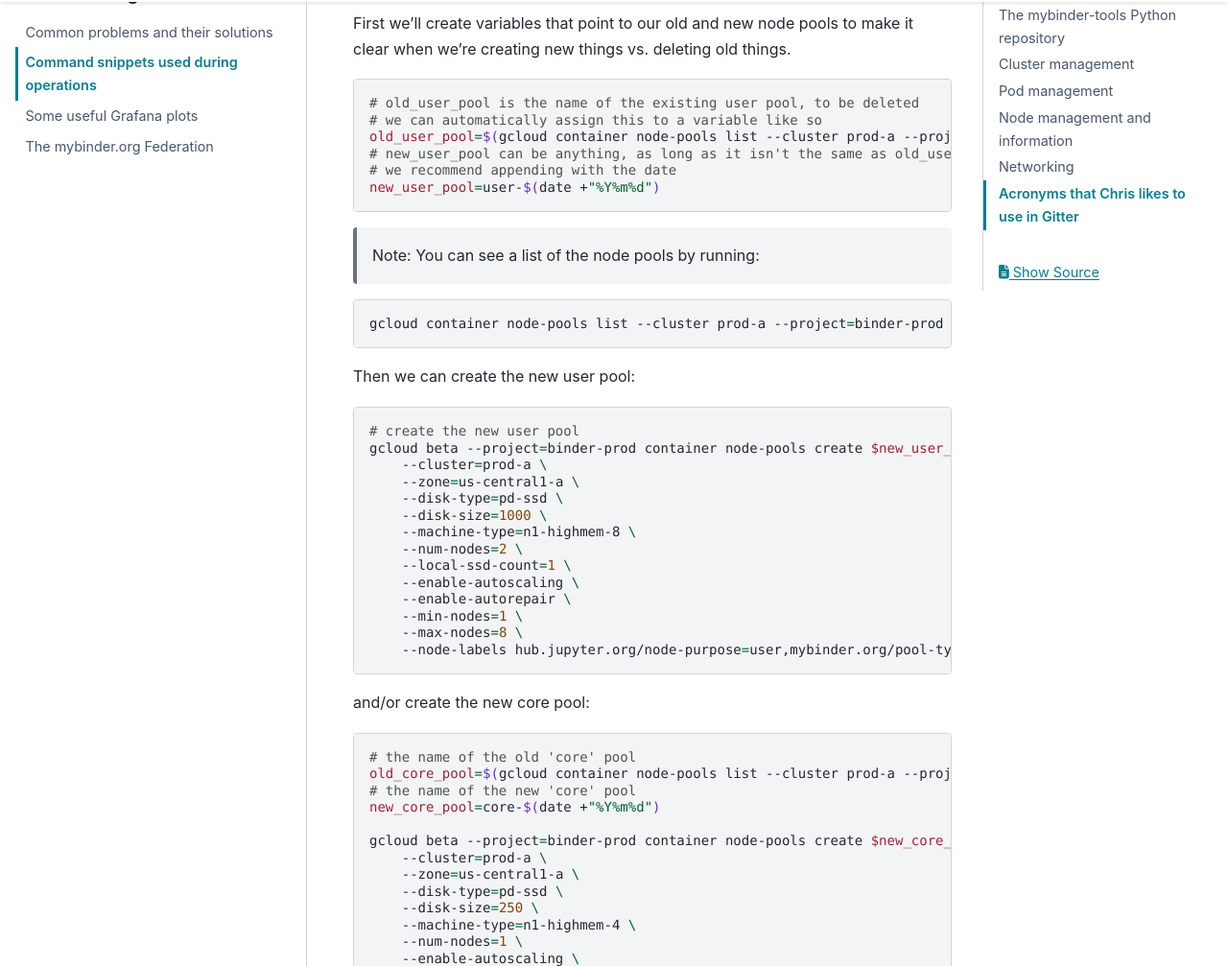
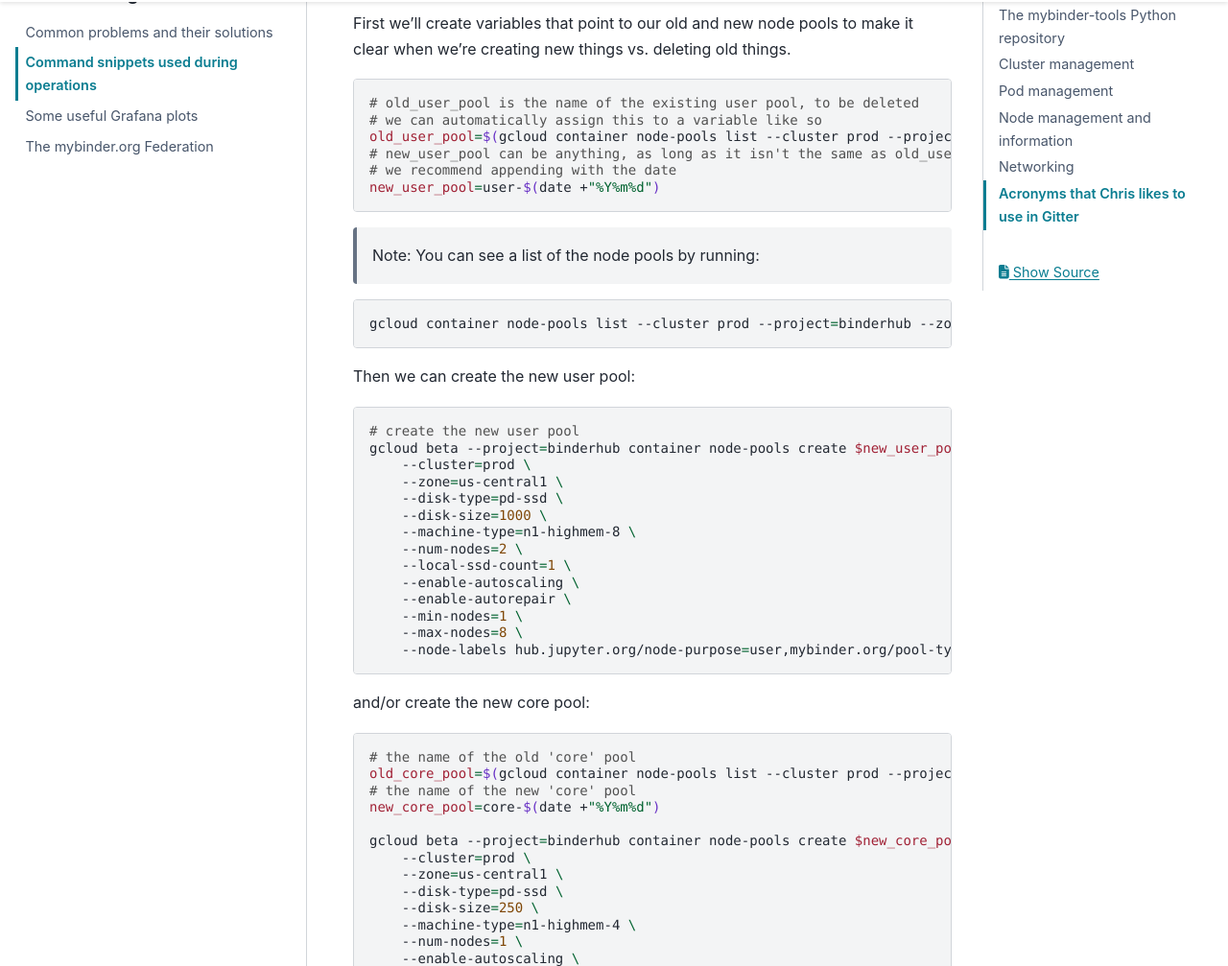
Before and after one commit to jupyterhub/mybinder.org-deploy, a Sphinx documentation site: the page built from docs/source/operation_guide/command_snippets.md, in a window 1280 px wide and 1400 px high, scrolled down 3248 px. Shown: the part 126-1133 px from the top of the window at 96% size. Built offline with Sphinx 7.4.7 and the PyData theme 0.15.4, drawn with Linux system fonts in a browser that asks for light colours; some of the changed text lies outside the part shown.

Commit message:
Update GCP project and cluster refs
When we migrated Google projects, we now only have one, called
"binderhub", as opposed to two. The production cluster also has a
different name and is in a different zone to staging.

````diff
--- a/docs/source/operation_guide/command_snippets.md
+++ b/docs/source/operation_guide/command_snippets.md
@@ -36,8 +36,8 @@
 To upgrade the master version with `gcloud`:
 
 ```bash
-gcloud --project=binder-staging container clusters upgrade staging --master --zone=us-central1-a
-gcloud --project=binder-prod container clusters upgrade prod-a --master --zone=us-central1-a
+gcloud --project=binderhub container clusters upgrade staging --master --zone=us-central1-a
+gcloud --project=binderhub container clusters upgrade prod --master --zone=us-central1
 ```
 
 Now we can start the process of upgrading node versions, which takes more time.
@@ -65,7 +65,7 @@
 new_pool=pool-$(date +"%Y%m%d")
 
 
-gcloud --project=binder-staging container node-pools create $new_pool \
+gcloud --project=binderhub container node-pools create $new_pool \
     --cluster=staging \
     --disk-size=500 \
     --machine-type=n1-standard-4 \
@@ -74,7 +74,7 @@
     --zone=us-central1-a
 ```
 
-> Note: To see a list of the node pools, run `gcloud container node-pools list --cluster staging --project=binder-staging`.
+> Note: To see a list of the node pools, run `gcloud container node-pools list --cluster staging --project=binderhub`.
 
 After the pool is created, cordon the previous nodes:
 
@@ -99,7 +99,7 @@
 and then the node pool can be deleted:
 
 ```bash
-gcloud --project=binder-staging container node-pools delete $old_pool --cluster=staging --zone=us-central1-a
+gcloud --project=binderhub container node-pools delete $old_pool --cluster=staging --zone=us-central1-a
 ```
 
 #### Upgrading prod
@@ -130,7 +130,7 @@
 ```bash
 # old_user_pool is the name of the existing user pool, to be deleted
 # we can automatically assign this to a variable like so
-old_user_pool=$(gcloud container node-pools list --cluster prod-a --project=binder-prod --format json | jq -r '.[].name' | grep '^user')
+old_user_pool=$(gcloud container node-pools list --cluster prod --project=binderhub --format json | jq -r '.[].name' | grep '^user')
 # new_user_pool can be anything, as long as it isn't the same as old_user_pool
 # we recommend appending with the date
 new_user_pool=user-$(date +"%Y%m%d")
@@ -138,16 +138,16 @@
 
 > Note: You can see a list of the node pools by running:
 ```bash
-gcloud container node-pools list --cluster prod-a --project=binder-prod --zone=us-central1-a
+gcloud container node-pools list --cluster prod --project=binderhub --zone=us-central1
 ```
 
 Then we can create the new user pool:
 
 ```bash
 # create the new user pool
-gcloud beta --project=binder-prod container node-pools create $new_user_pool \
-    --cluster=prod-a \
-    --zone=us-central1-a \
+gcloud beta --project=binderhub container node-pools create $new_user_pool \
+    --cluster=prod \
+    --zone=us-central1 \
     --disk-type=pd-ssd \
     --disk-size=1000 \
     --machine-type=n1-highmem-8 \
@@ -164,13 +164,13 @@
 
 ```bash
 # the name of the old 'core' pool
-old_core_pool=$(gcloud container node-pools list --cluster prod-a --project=binder-prod --format json | jq -r '.[].name' | grep '^core')
+old_core_pool=$(gcloud container node-pools list --cluster prod --project=binderhub --format json | jq -r '.[].name' | grep '^core')
 # the name of the new 'core' pool
 new_core_pool=core-$(date +"%Y%m%d")
 
-gcloud beta --project=binder-prod container node-pools create $new_core_pool \
-    --cluster=prod-a \
-    --zone=us-central1-a \
+gcloud beta --project=binderhub container node-pools create $new_core_pool \
+    --cluster=prod \
+    --zone=us-central1 \
     --disk-type=pd-ssd \
     --disk-size=250 \
     --machine-type=n1-highmem-4 \
@@ -225,9 +225,9 @@
 ```bash
 kubectl drain --force --delete-local-data --ignore-daemonsets --grace-period=0 $node
 
-gcloud --project=binder-prod container node-pools delete $old_user_pool --cluster=prod-a --zone=us-central1-a
+gcloud --project=binderhub container node-pools delete $old_user_pool --cluster=prod --zone=us-central1
 
-gcloud --project=binder-prod container node-pools delete $old_core_pool --cluster=prod-a --zone=us-central1-a
+gcloud --project=binderhub container node-pools delete $old_core_pool --cluster=prod --zone=us-central1
 ```
 
 ## Pod management
@@ -302,7 +302,7 @@
   * Under "Node Pools" find the "minimum size" field and update it.
 
 * Use the `gcloud` command line tool to explicitly resize the cluster.
-  * `gcloud container clusters resize prod-a --size <NEW-SIZE>`
+  * `gcloud container clusters resize prod --size <NEW-SIZE>`
 
 Manually resizing a cluster with autoscaling on doesn't always work because the autoscaler
 can automatically reduce the cluster size after asking for more nodes that
````
Also changed, not shown: docs/source/components/cloud.md (+7 -7 lines), docs/source/getting_started/getting_started.md (+4 -4 lines), images/analytics-publisher/README.rst.
